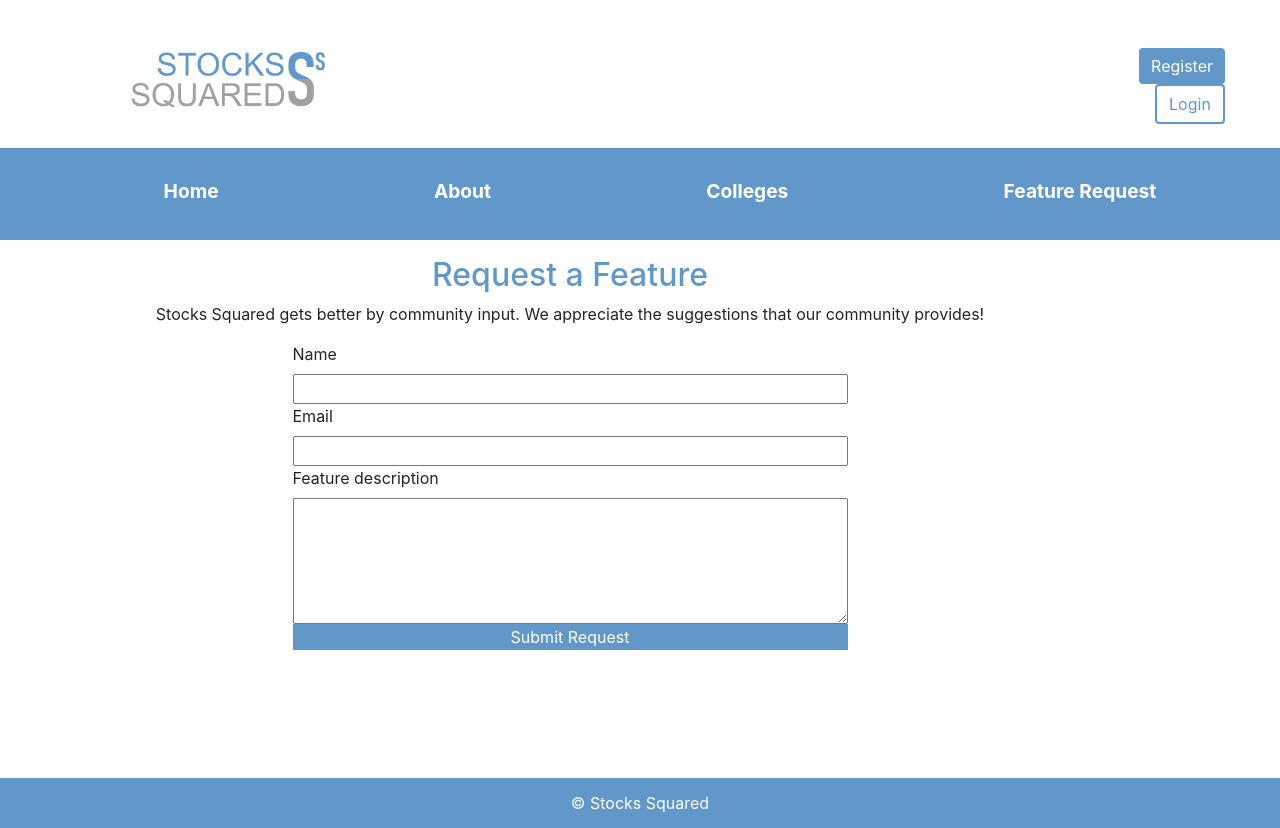
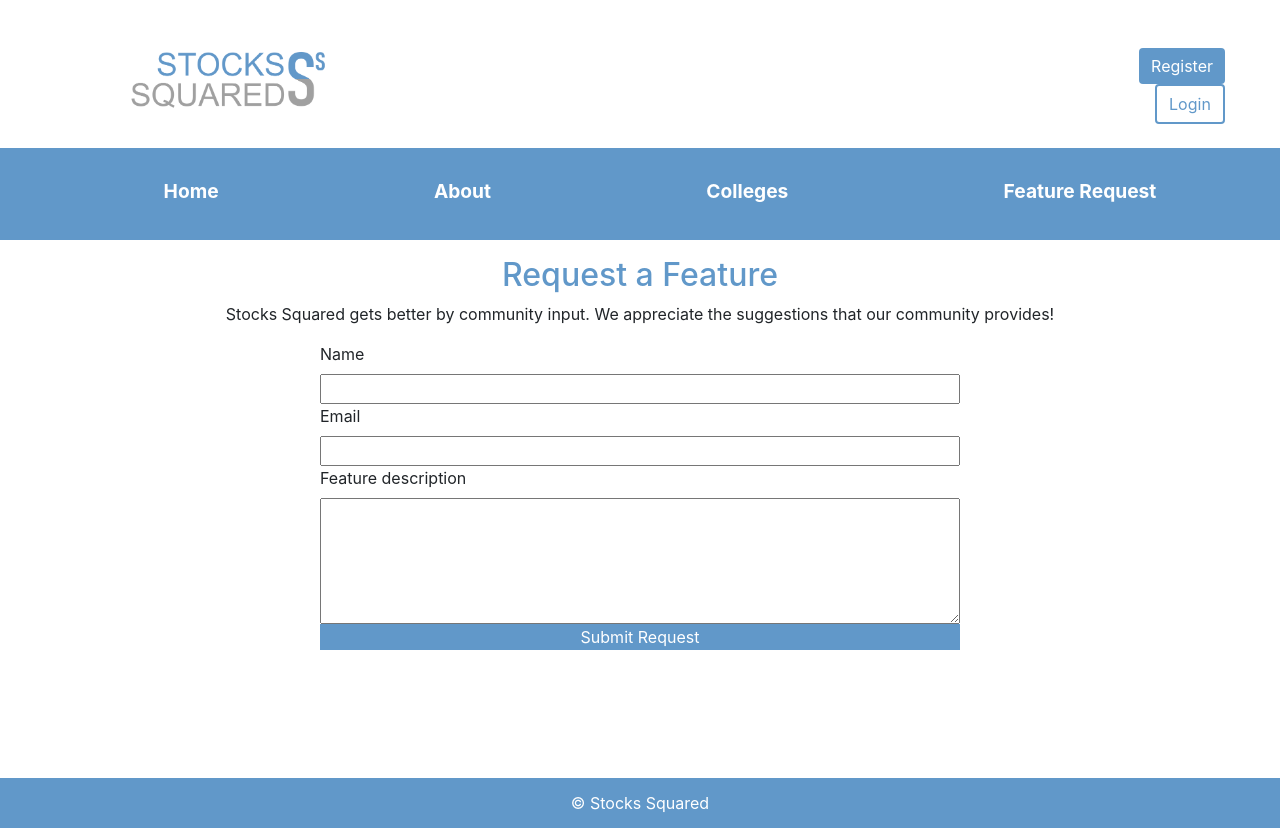
Before and after one commit to blackemr/StocksSquaredReact, a React (Create React App) app: page /feature-request in a window 1280 px wide. Built offline with nearby package versions, Linux system fonts and the light colour scheme.

Commit message:
Width change

```diff
--- a/src/App.css
+++ b/src/App.css
@@ -11,8 +11,9 @@
   border: 0px;
 }
 
-.container {
+.contain-custom {
   display: inline-block;
+  width: 100%;
   margin-bottom: 10%;
 }
 
--- a/src/FeatureRequest.js
+++ b/src/FeatureRequest.js
@@ -18,7 +18,7 @@ export default function FeatureRequest() {
   return (
     <>
       <Header />
-      <div class="container">
+      <div class="contain-custom">
         <h2 className="text-center mt-3">Request a Feature</h2>
         <p class="text-center">Stocks Squared gets better by community input. We appreciate the suggestions
         that our community provides!</p>
```
Also changed, not shown: 1 other file (tests, documents, lock files or other folders).
